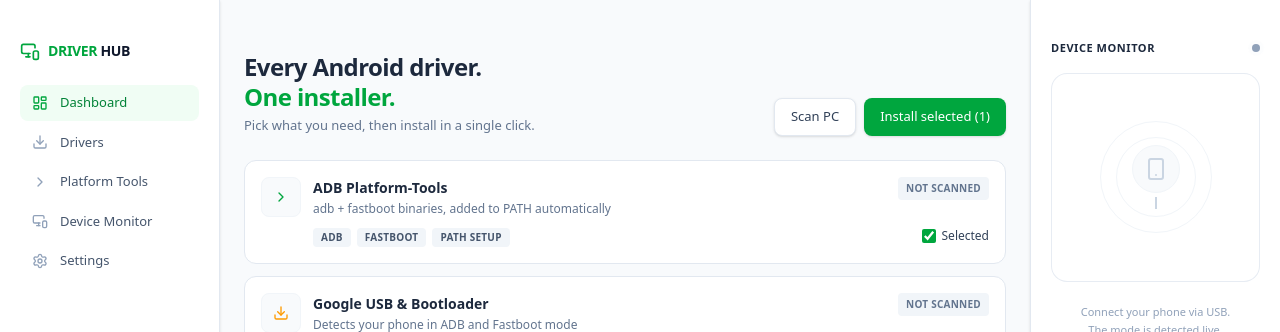
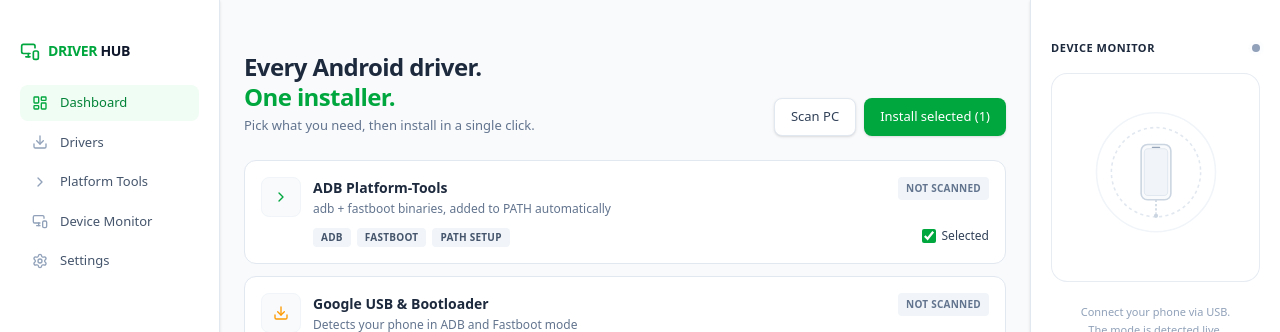
Before and after one commit to aniketlab/DriverHub, a React (Vite) app: page / in a window 1280 px wide. Shown: the top 332 px of the page. Built offline with nearby package versions, Linux system fonts and the light colour scheme.

Commit message:
fix: redesign Device Monitor centerpiece into a pixel-perfect symmetrical vector graphic with glowing OLED screen

```diff
--- a/src/App.jsx
+++ b/src/App.jsx
@@ -317,46 +317,13 @@ function App() {
           </span>
         </div>
 
-        {/* Animated Phone Centerpiece (Perfect Horizontally & Vertically Centered Concentric Circles) */}
-        <div className={cn(
-          "border rounded-2xl aspect-square w-full flex items-center justify-center relative mb-3.5 transition-all duration-500 overflow-hidden",
-          isAnyDeviceConnected
-            ? "border-emerald-200 bg-emerald-50/20 shadow-xs"
-            : "border-slate-200/80 bg-white"
-        )}>
-          {isAnyDeviceConnected ? (
-            <div className="relative flex items-center justify-center w-full h-full">
-              {/* Concentric Halo Radar Rings */}
-              <div className="absolute w-32 h-32 border-2 border-emerald-300/40 rounded-full animate-ping opacity-35" />
-              <div className="absolute w-28 h-28 border border-emerald-400/60 rounded-full animate-pulse" />
-              <div className="absolute w-20 h-20 border-2 border-emerald-400 rounded-full bg-emerald-100/30" />
-
-              {/* Centered Device & Connected USB Cable */}
-              <div className="relative z-10 flex flex-col items-center justify-center">
-                <div className="w-12 h-12 rounded-full bg-white shadow-xs border border-emerald-300 flex items-center justify-center">
-                  <Smartphone className="w-6 h-6 text-emerald-600 transition-transform scale-105" />
-                </div>
-                {/* Active USB Cable indicator */}
-                <div className="w-0.5 h-3 bg-emerald-500 mt-1 rounded-full animate-pulse shadow-xs" />
-              </div>
-            </div>
-          ) : (
-            <div className="relative flex items-center justify-center w-full h-full">
-              {/* Inactive Neutral Rings */}
-              <div className="absolute w-28 h-28 border border-slate-100 rounded-full" />
-              <div className="absolute w-20 h-20 border border-slate-100 rounded-full" />
-
-              {/* Disconnected Center */}
-              <div className="relative z-10 flex flex-col items-center justify-center">
-                <div className="w-12 h-12 rounded-full bg-slate-50 border border-slate-100 flex items-center justify-center">
-                  <Smartphone className="w-6 h-6 text-slate-300" />
-                </div>
-                {/* Disconnected Dashed Cable */}
-                <div className="w-0.5 h-3 border-l-2 border-dashed border-slate-300 mt-1" />
-              </div>
-            </div>
-          )}
-        </div>
+        {/* Next-Level Vector-Aligned Device Centerpiece */}
+        <DeviceMonitorVisual
+          connected={isAnyDeviceConnected}
+          mode={deviceStatus.mode}
+          brand={deviceStatus.brand}
+          model={deviceStatus.model}
+        />
 
         {/* Live Device Status Tagline & Name Display */}
         <div className="text-center mb-4 min-h-[50px] flex flex-col items-center justify-center">
@@ -496,4 +463,71 @@ function MonitorStatus({ label, connected }) {
   );
 }
 
+function DeviceMonitorVisual({ connected, mode, brand, model }) {
+  if (!connected) {
+    return (
+      <div className="rounded-2xl aspect-square w-full flex items-center justify-center relative mb-3.5 transition-all duration-500 overflow-hidden border border-slate-200/80 bg-white">
+        <svg viewBox="0 0 160 160" className="w-full h-full max-w-[170px]">
+          {/* Symmetrical Inactive Guide Rings */}
+          <circle cx="80" cy="75" r="56" fill="none" stroke="#F1F5F9" strokeWidth="1.5" />
+          <circle cx="80" cy="75" r="42" fill="none" stroke="#E2E8F0" strokeWidth="1.5" strokeDasharray="3 3" />
+
+          {/* Symmetrical Disconnected Phone Wireframe */}
+          <rect x="66" y="49" width="28" height="52" rx="6" fill="#F8FAFC" stroke="#CBD5E1" strokeWidth="1.5" />
+          <rect x="69" y="53" width="22" height="44" rx="3.5" fill="#F1F5F9" stroke="#E2E8F0" strokeWidth="1" />
+
+          {/* Speaker Slit */}
+          <rect x="76" y="51" width="8" height="1.2" rx="0.6" fill="#94A3B8" />
+
+          {/* Waiting USB Cable */}
+          <line x1="80" y1="101" x2="80" y2="114" stroke="#CBD5E1" strokeWidth="1.5" strokeDasharray="2 2" />
+          <circle cx="80" cy="116" r="2" fill="#CBD5E1" />
+        </svg>
+      </div>
+    );
+  }
+
+  return (
+    <div className="rounded-2xl aspect-square w-full flex items-center justify-center relative mb-3.5 transition-all duration-500 overflow-hidden border border-emerald-200/90 bg-gradient-to-b from-emerald-50/50 via-white to-emerald-50/30 shadow-xs">
+      {/* Ambient Radial Green Halo */}
+      <div className="absolute w-28 h-28 bg-emerald-400/20 rounded-full blur-xl pointer-events-none animate-pulse" />
+
+      {/* 100% Mathematically Symmetrical Vector Display */}
+      <svg viewBox="0 0 160 160" className="w-full h-full max-w-[170px] relative z-10 drop-shadow-xs">
+        {/* Animated Concentric Radar Halo */}
+        <circle cx="80" cy="75" r="62" fill="none" stroke="#A7F3D0" strokeWidth="1.5" opacity="0.6">
+          <animate attributeName="r" values="52;66;52" dur="3s" repeatCount="indefinite" />
+          <animate attributeName="opacity" values="0.7;0.15;0.7" dur="3s" repeatCount="indefinite" />
+        </circle>
+
+        {/* Middle Pulse Circle */}
+        <circle cx="80" cy="75" r="48" fill="#ECFDF5" fillOpacity="0.5" stroke="#6EE7B7" strokeWidth="1.5" />
+
+        {/* High-Tech Smartphone Mockup (Center: x=80, y=75) */}
+        {/* Chassis */}
+        <rect x="64" y="46" width="32" height="58" rx="6.5" fill="#0F172A" stroke="#10B981" strokeWidth="1.5" />
+        {/* OLED Glass Screen */}
+        <rect x="66.5" y="49" width="27" height="52" rx="4.5" fill="#022C22" />
+
+        {/* Camera Notch / Speaker */}
+        <rect x="76" y="50.5" width="8" height="1.5" rx="0.75" fill="#064E3B" />
+
+        {/* Live Screen Radar Signal Dot */}
+        <circle cx="80" cy="70" r="7" fill="#059669" fillOpacity="0.3" />
+        <circle cx="80" cy="70" r="3.5" fill="#34D399" />
+
+        {/* Live Screen Mode Text */}
+        <text x="80" y="84" textAnchor="middle" fill="#6EE7B7" fontSize="5.5" fontFamily="monospace" fontWeight="600" letterSpacing="0.5">
+          {mode === 'Fastboot' ? 'FASTBOOT' : mode === 'ADB' ? 'ONLINE' : 'ACTIVE'}
+        </text>
+
+        {/* Connected USB-C Port & Cable */}
+        <line x1="80" y1="104" x2="80" y2="114" stroke="#10B981" strokeWidth="2" strokeLinecap="round" />
+        <rect x="78" y="112" width="4" height="5" rx="1" fill="#059669" />
+        <line x1="80" y1="117" x2="80" y2="126" stroke="#10B981" strokeWidth="1.5" strokeDasharray="2 2" strokeLinecap="round" />
+      </svg>
+    </div>
+  );
+}
+
 export default App;
```
